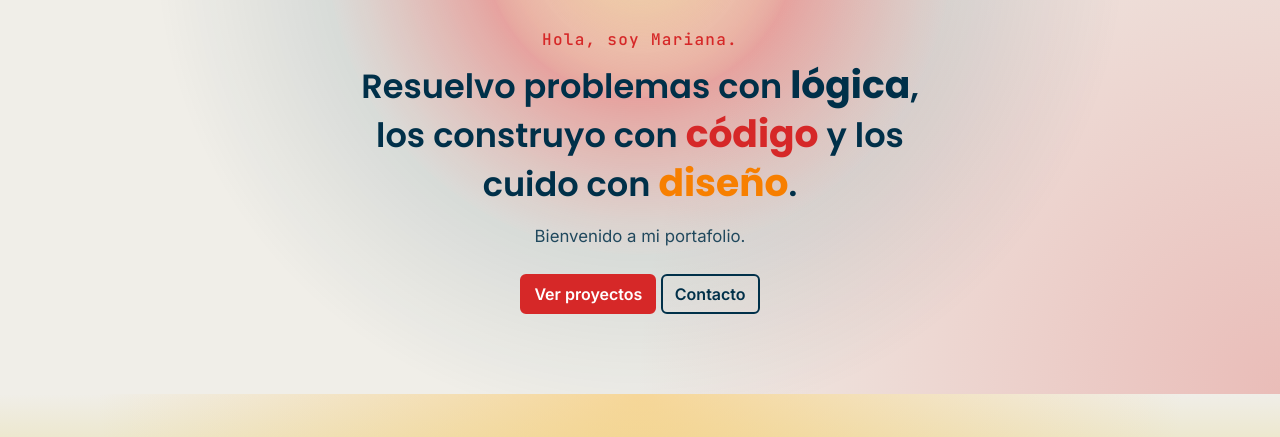
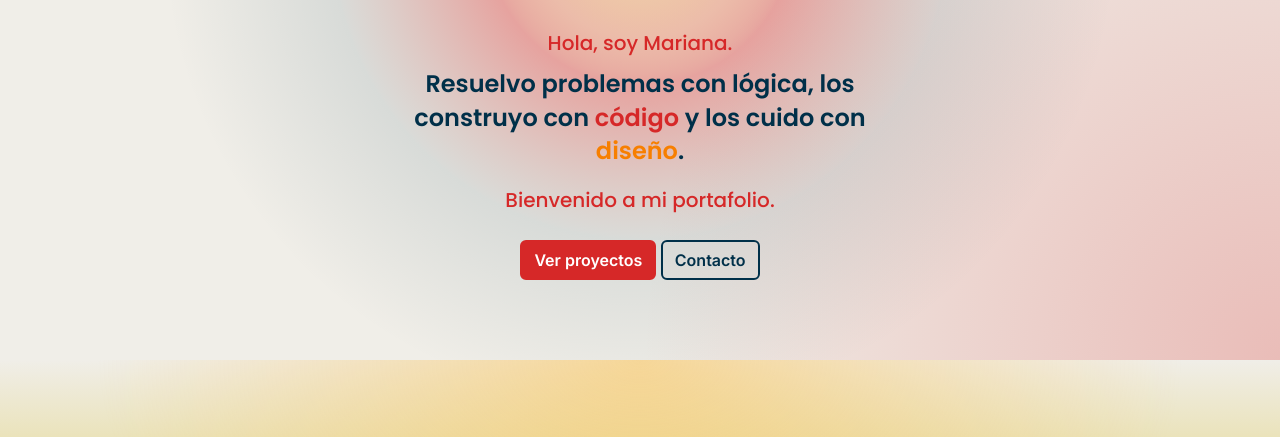
Before and after one commit to Marirrn/portafolio-web, a plain HTML site: page index.html in a window 1280 px wide. Shown: the part 253-690 px from the top of the page. Drawn offline with nearby package versions, Linux system fonts and the light colour scheme.

Commit message:
Update typography styles for hero section

```diff
--- a/css/portafolio.css
+++ b/css/portafolio.css
@@ -1011,13 +1011,12 @@ code, .etiqueta-tecnologia { font-family: 'JetBrains Mono', monospace; }
 #form-contacto.desvanecer { opacity: 0; }
 
 /* Introducción con jerarquía tipográfica y listas de habilidades (agregado) */
-.hero-hola { font-family: 'JetBrains Mono', monospace; font-weight: 500; font-size: 1rem; letter-spacing: .08em; color: var(--rojo); margin: 1.5rem 0 .5rem; }
-.hero-lema { font-family: 'Poppins', Arial, sans-serif; font-weight: 600; font-size: clamp(1.5rem, 4vw, 2.1rem); line-height: 1.3; color: var(--azul); max-width: 26ch; margin: 0 auto 1rem; }
-.hero-lema .resalta-azul, .hero-lema .resalta-rojo, .hero-lema .resalta-naranja { font-size: 1.12em; font-weight: 700; }
+.hero-hola { font-family: 'Poppins', Arial, sans-serif; font-weight: 500; font-size: 1.25rem; color: var(--rojo); margin: 1.5rem 0 .5rem; }
+.hero-lema { font-family: 'Poppins', Arial, sans-serif; font-weight: 600; font-size: clamp(1.15rem, 3vw, 1.5rem); line-height: 1.4; color: var(--azul); max-width: 30ch; margin: 0 auto 1rem; }
+.hero-lema .resalta-azul { color: var(--azul); }
 .hero-lema .resalta-rojo { color: var(--rojo); }
-.hero-lema .resalta-azul { color: var(--azul); }
 .hero-lema .resalta-naranja { color: var(--vivid-tangerine); }
-.hero-bienvenida { font-size: 1.05rem; color: var(--azul); opacity: .85; margin-bottom: 1.5rem; }
+.hero-bienvenida { font-family: 'Poppins', Arial, sans-serif; font-weight: 500; font-size: 1.25rem; color: var(--rojo); margin-bottom: 1.5rem; }
 .lista-habilidades { padding-left: 1.1rem; margin: 0; }
 .lista-habilidades li { margin-bottom: .35rem; }
 
```
